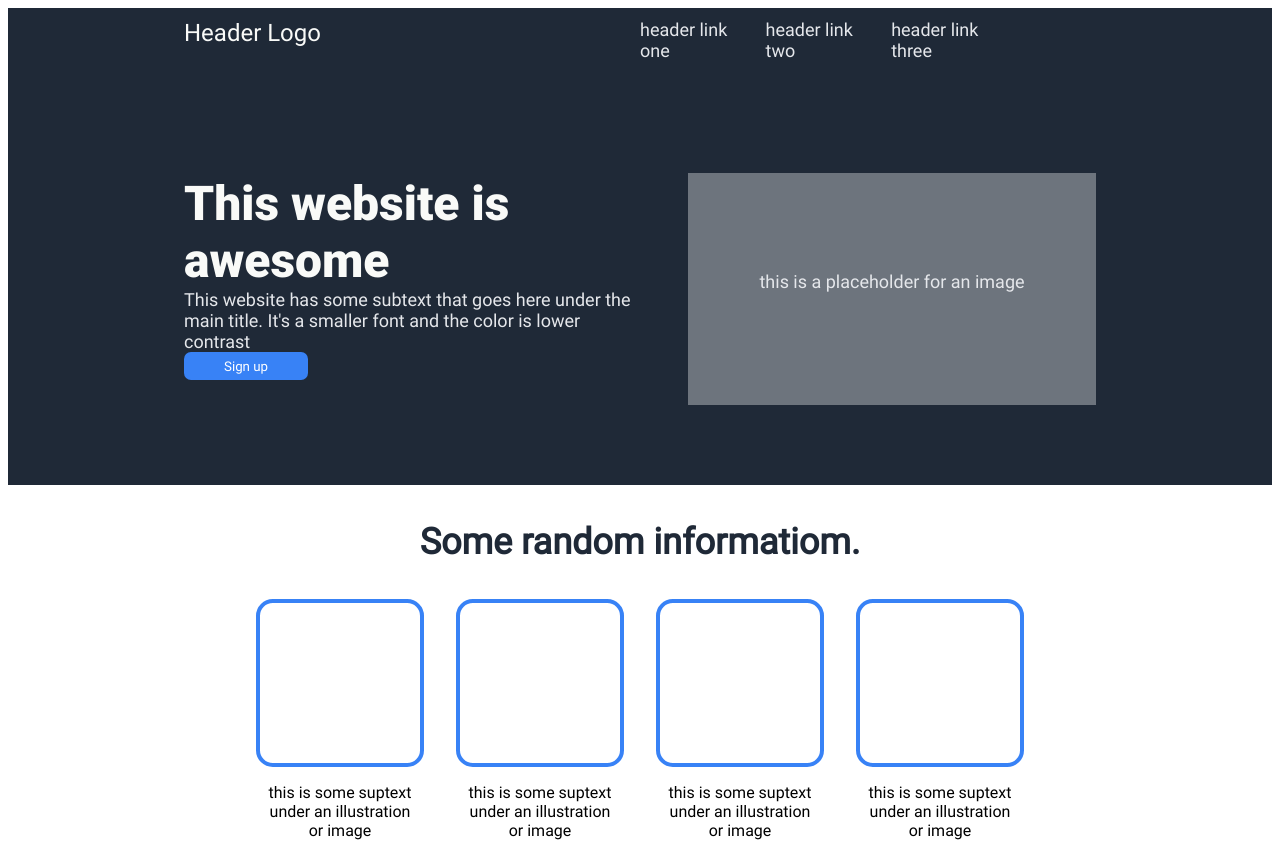
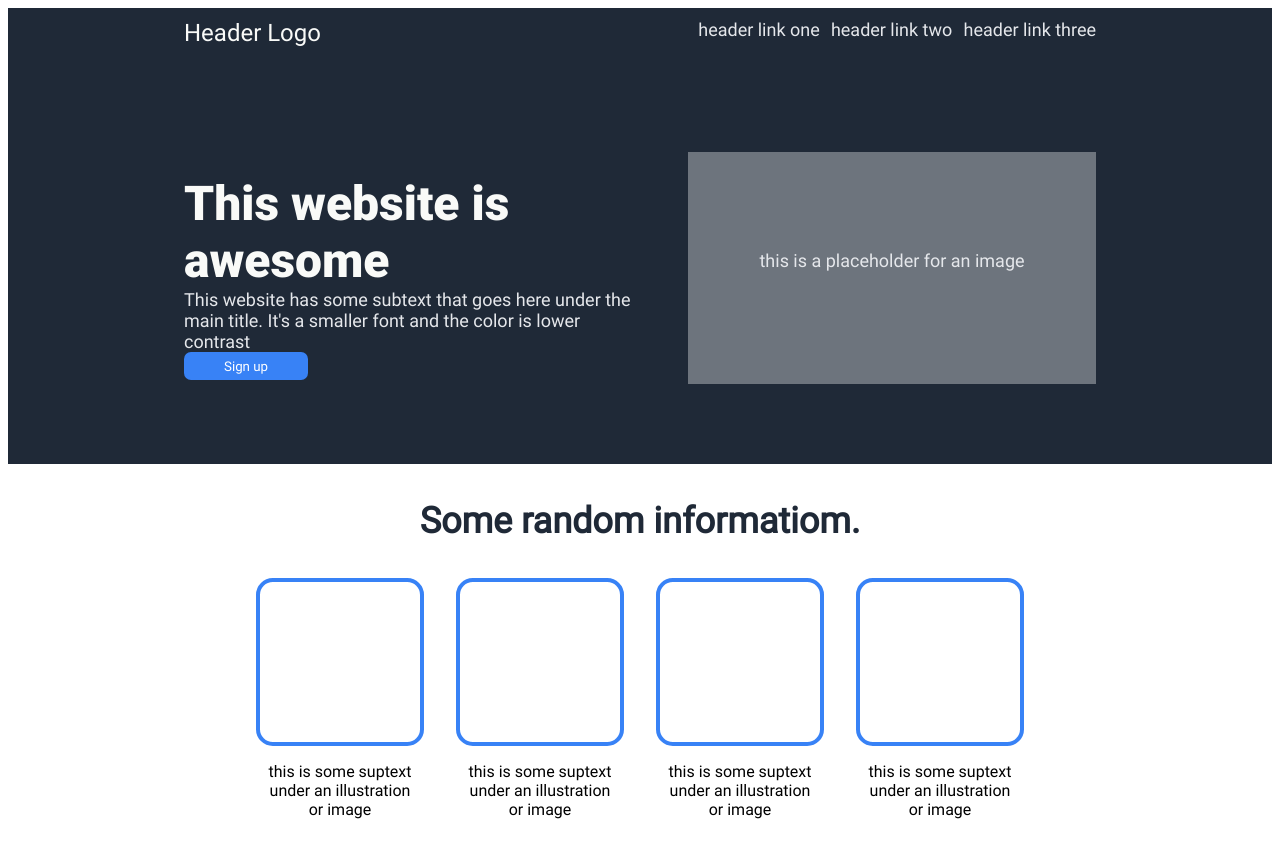
Before and after one commit to shada12/Main-CSS-Project, a plain HTML site: page index.html in a window 1280 px wide. Shown: the top 859 px of the page. Drawn offline with Linux system fonts and the light colour scheme.

Commit message:
Update style.css

```diff
--- a/style.css
+++ b/style.css
@@ -58,7 +58,6 @@ header {
 
 .mainnav {
     padding-bottom: 5rem;
-    margin-right: 5rem;
     display: flex;
     flex-direction: row;
     gap: 0.7rem;
@@ -203,8 +202,6 @@ header {
 
 .calltoAction {
 
-
-
     height: 6rem;
     width: 62rem;
     background-color: #3882F6;
```
